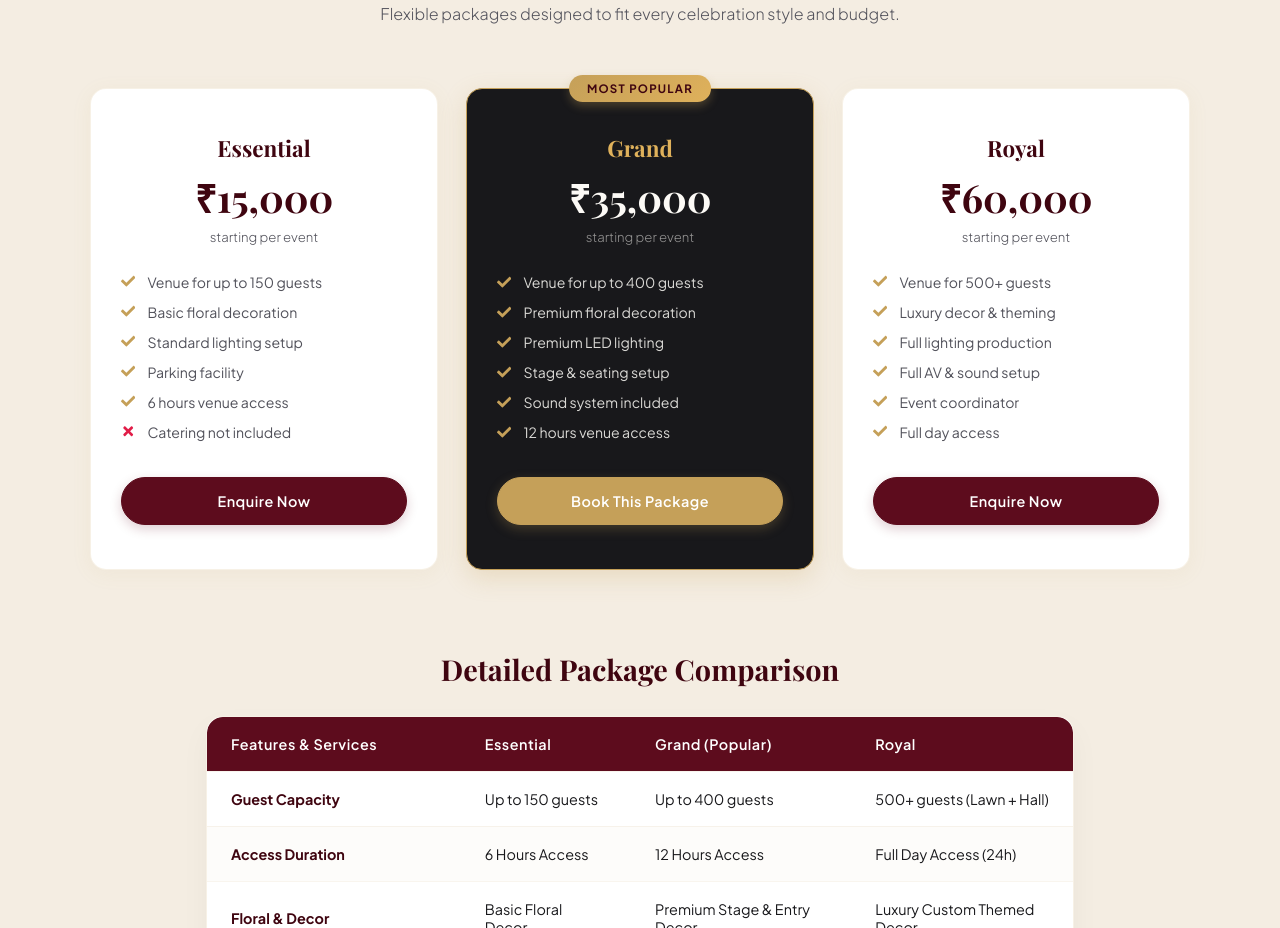
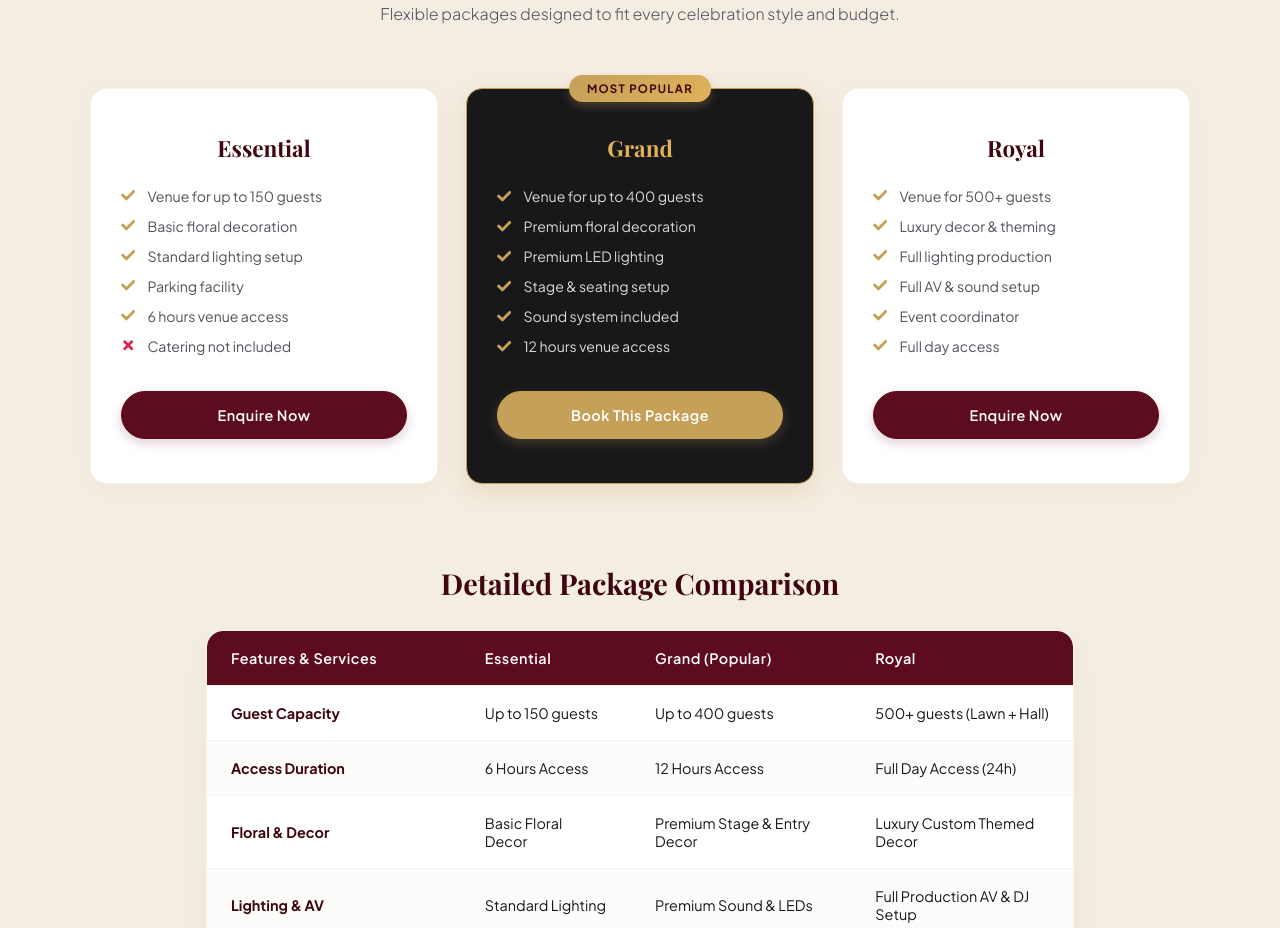
Before and after one commit to md-musharraf/aarambh, a React (Vite) app in the folder frontend/: page / in a window 1280 px wide. Shown: the part 4760-5688 px from the top of the page. Built offline with nearby package versions, Linux system fonts and the light colour scheme; no server answers; a web font is replaced by a local one.

Commit message:
Remove pricing display from packages cards and optimize spacing

```diff
--- a/frontend/src/components/Packages/Packages.jsx
+++ b/frontend/src/components/Packages/Packages.jsx
@@ -80,8 +80,6 @@ const Packages = () => {
           >
             {badge && <div className="packages__badge">{badge}</div>}
             <div className="packages__name">{name}</div>
-            <div className="packages__price">{price}</div>
-            <div className="packages__per">{per}</div>
 
             <ul className="packages__features">
               {features.map(({ ok, text }) => (
--- a/frontend/src/components/Packages/Packages.scss
+++ b/frontend/src/components/Packages/Packages.scss
@@ -89,7 +89,7 @@
     font-family: $font-serif;
     font-size: 1.4rem;
     color: $maroon-dark;
-    margin-bottom: 8px;
+    margin-bottom: 24px;
     font-weight: 700;
   }
 
```
